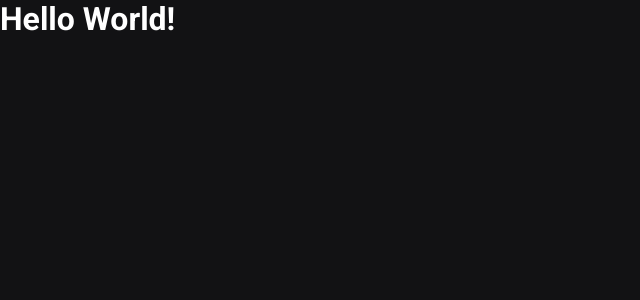
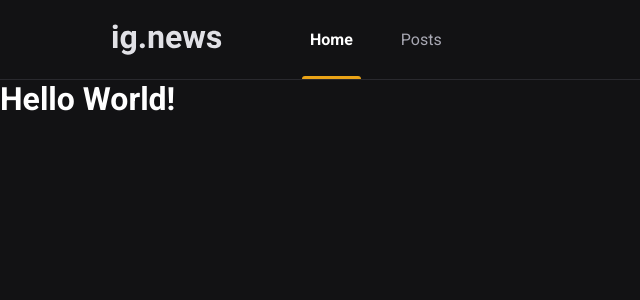
Before and after one commit to jfilipedias/ig-news, a Next.js app: page / in a window 1280 px wide. Shown: the top 300 px of the page, without its empty margins (0-640 px from the left). Built offline with nearby package versions, Linux system fonts and the light colour scheme.

Commit message:
Creates the Header component

```diff
--- /dev/null
+++ b/src/components/Header/index.tsx
@@ -0,0 +1,24 @@
+import React from 'react';
+import Image from 'next/image';
+
+import styles from './styles.module.scss';
+
+export const Header: React.FC = () => {
+  return (
+    <header className={styles.headerContainer}>
+      <div className={styles.headerContent}>
+        <Image
+          src="/images/logo.svg"
+          alt="ig.news logo"
+          width={110}
+          height={31}
+        />
+
+        <nav>
+          <a className={styles.active}>Home</a>
+          <a>Posts</a>
+        </nav>
+      </div>
+    </header>
+  );
+}
--- /dev/null
+++ b/src/components/Header/styles.module.scss
@@ -0,0 +1,55 @@
+.headerContainer {
+  height: 5rem;
+  border-bottom: 1px solid var(--gray-800);
+}
+
+.headerContent {
+  max-width: 1120px;
+  height: 100%;
+  margin: 0 auto;
+  padding: 0 2rem;
+
+  display: flex;
+  align-items: center;
+
+  nav {
+    margin-left: 5rem;
+    height: 100%;
+
+    a {
+      display: inline-block;
+      position: relative;
+      padding: 0 0.5rem;
+      height: 100%;
+      line-height: 5rem;
+      color: var(--gray-300);
+
+      transition: color 0.2s ease;
+
+      &:hover {
+        color: var(--white);
+      }
+
+      &+a {
+        margin-left: 2rem;
+        ;
+      }
+
+      &.active {
+        color: var(--white);
+        font-weight: 700;
+      }
+
+      &.active::after {
+        content: '';
+        height: 3px;
+        border-radius: 3px 3px 0 0;
+        width: 100%;
+        position: absolute;
+        bottom: 0;
+        left: 0;
+        background: var(--yellow-500);
+      }
+    }
+  }
+}
--- a/src/pages/_app.tsx
+++ b/src/pages/_app.tsx
@@ -1,9 +1,16 @@
 import type { AppProps } from 'next/app'
+
+import { Header } from '../components/Header'
 
 import '../styles/global.scss'
 
 function MyApp({ Component, pageProps }: AppProps) {
-  return <Component {...pageProps} />
+  return (
+    <>
+      <Header />
+      <Component {...pageProps} />
+    </>
+  )
 }
 
 export default MyApp
```
